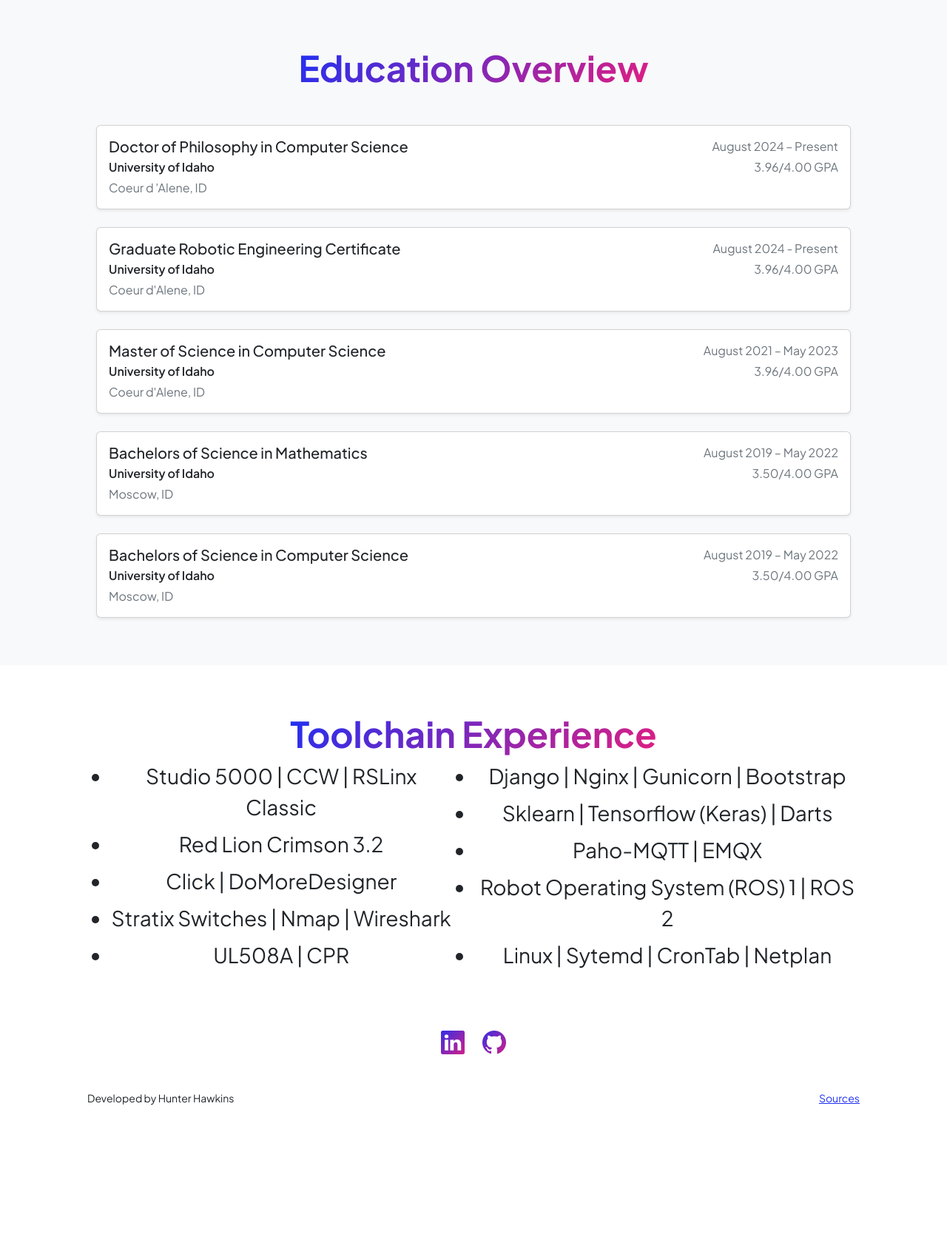
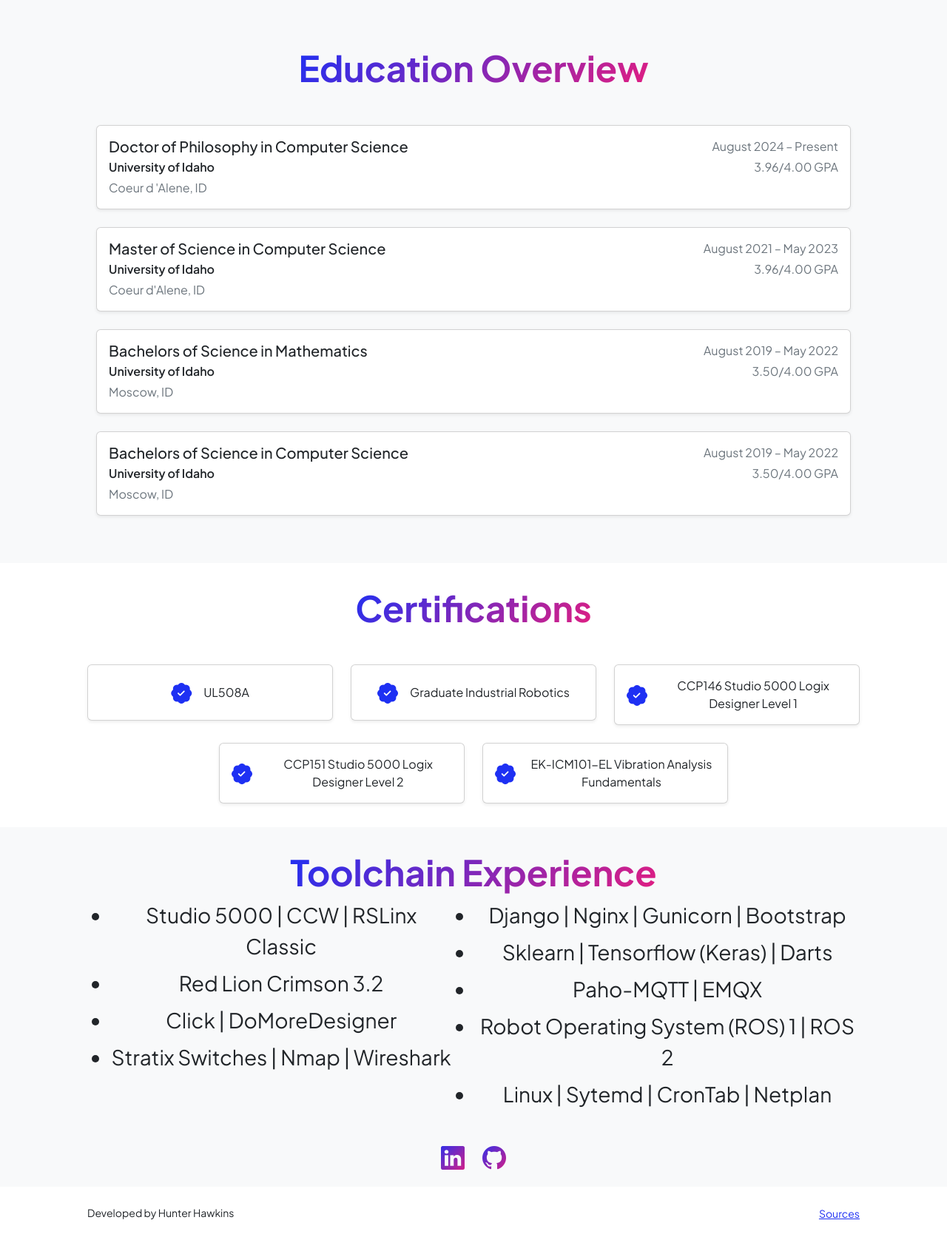
Before and after one commit to hunterdhawkins/Personal-Website-V1.2, a Django app: template personal_website/home/templates/home/home.html in a window 1280 px wide. Shown: the part 2232-3908 px from the top of the page at 74% size. Before the commit the page ends 3725 px from the top, so only its background shows below. Run offline with Django 5.2, Linux system fonts and the light colour scheme; the template is opened without the code that fills it, so the values that code supplies are empty; some libraries are stand-ins or nearby versions.

Commit message:
Added certifications. Took forever to figure out how to center the content with flex box

```diff
--- a/personal_website/home/templates/home/home.html
+++ b/personal_website/home/templates/home/home.html
@@ -248,22 +248,6 @@
                                 <div class="card shadow-sm education-card">
                                     <div class="card-body text-start">
                                         <div class="d-flex justify-content-between flex-wrap">
-                                            <h5 class="mb-1">Graduate Robotic Engineering Certificate </h5>
-                                            <span class="text-muted date-range">August 2024 - Present </span>
-                                        </div>
-                                        <div class="d-flex justify-content-between flex-wrap">
-                                            <p class="mb-1 fw-semibold">University of Idaho</p>
-                                            <p class="mb-1 text-muted">3.96/4.00 GPA</p>
-                                        </div>
-                                        <p class="mb-0 text-muted">Coeur d'Alene, ID</p>
-                                    </div>
-                                </div>
-                            </div>
-
-                            <div class="col-12">
-                                <div class="card shadow-sm education-card">
-                                    <div class="card-body text-start">
-                                        <div class="d-flex justify-content-between flex-wrap">
                                             <h5 class="mb-1">Master of Science in Computer Science </h5>
                                             <span class="text-muted date-range">August 2021 – May 2023</span>
                                         </div>
@@ -314,12 +298,71 @@
     </div>
 </section>
 
+<section class="bg-body py-3">
+    <div class="container px-5">
+        <div class="row gx-5 justify-content-center align-items-center text-center" data-aos="fade-left" data-aos-duration="1500">
+            <div class="col-xxl-12">
+                <div class="text-center my-3">
+                    <h2 class="display-5 fw-bolder">
+                        <span class="text-gradient d-inline">Certifications</span>
+                    </h2>
+                    <div class="row g-4 justify-content-center mt-4">
+                        <div class="col-md-6 col-lg-4">
+                            <div class="card shadow-sm cert-card">
+                                <div class="card-body d-flex align-items-center justify-content-center text-center">
+                                    <i class="bi bi-patch-check-fill text-primary me-3 fs-3"></i>
+                                    <span>UL508A</span>
+                                </div>
+                            </div>
+                        </div>
 
-<section class="bg-body py-3">
+                        <div class="col-md-6 col-lg-4">
+                            <div class="card shadow-sm cert-card">
+                                <div class="card-body d-flex align-items-center justify-content-center text-center">
+                                    <i class="bi bi-patch-check-fill text-primary me-3 fs-3"></i>
+                                    <span>Graduate Industrial Robotics</span>
+                                </div>
+                            </div>
+                        </div>
+
+                        <div class="col-md-6 col-lg-4">
+                            <div class="card shadow-sm cert-card">
+                                <div class="card-body d-flex align-items-center justify-content-center text-center">
+                                    <i class="bi bi-patch-check-fill text-primary me-3 fs-3"></i>
+                                    <span>CCP146 Studio 5000 Logix Designer Level 1</span>
+                                </div>
+                            </div>
+                        </div>
+
+                        <div class="col-md-6 col-lg-4">
+                            <div class="card shadow-sm cert-card">
+                                <div class="card-body d-flex align-items-center justify-content-center text-center">
+                                    <i class="bi bi-patch-check-fill text-primary me-3 fs-3"></i>
+                                    <span>CCP151 Studio 5000 Logix Designer Level 2</span>
+                                </div>
+                            </div>
+                        </div>
+
+                        <div class="col-md-6 col-lg-4">
+                            <div class="card shadow-sm cert-card">
+                                <div class="card-body d-flex align-items-center justify-content-center text-center">
+                                    <i class="bi bi-patch-check-fill text-primary me-3 fs-3"></i>
+                                    <span>EK-ICM101-EL Vibration Analysis Fundamentals</span>
+                                </div>
+                            </div>
+                        </div>
+                    </div>
+                </div>
+            </div>
+        </div>
+    </div>
+</section>
+
+<section class="bg-light py-3">
     <div class="container px-5">
         <div class="row gx-5 justify-content-center" data-aos="fade-left" data-aos-duration="1500">
             <div class="col-xxl-12">
-                <div class="text-center my-5">
+                <div class="text-center my-3">
                     <h2 class="display-5 fw-bolder"><span class="text-gradient d-inline">Toolchain Experience</span></h2>
                     <!-- <p class="lead fw-light mb-4">TODO</p> -->
                     <div class="d-flex justify-content-around">
@@ -328,7 +371,6 @@
                         <li class="mb-2">Red Lion Crimson 3.2</li>
                         <li class="mb-2">Click | DoMoreDesigner</li>
                         <li class="mb-2">Stratix Switches | Nmap | Wireshark</li>
-                        <li class="mb-2">UL508A | CPR </li>
                       </ul>
                       <ul class="fs-3">
                         <li class="mb-2">Django | Nginx | Gunicorn | Bootstrap</li>
```
